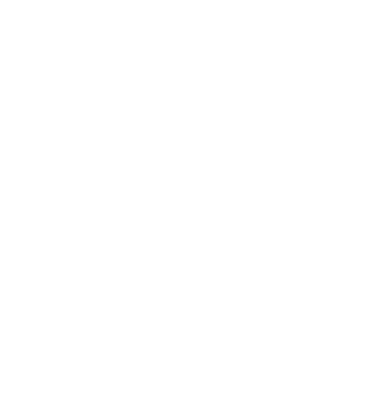
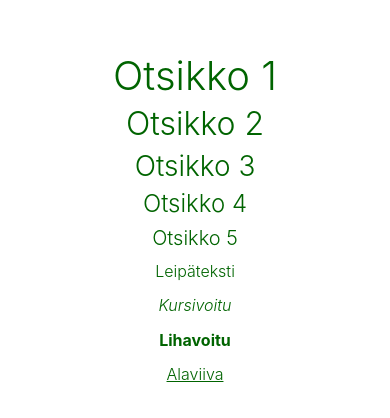
Before and after one commit to jarvisenlaura/RND-React-Native-I, a React Native app: screen / in a window 390 px wide. Shown: the part 190-608 px from the top of the page. Built offline with nearby package versions, Linux system fonts and the light colour scheme.

Commit message:
Update MyAppText.js

```diff
--- a/MyAppText.js
+++ b/MyAppText.js
@@ -1,15 +1,17 @@
+//MyAppText.js
 import React from "react";
 import { Text } from "react-native";
 
 export const textStyles = {
-  fontFamily: "Helvetica",
   fontSize: 16,
   lineHeight: 22.4,
-  color: "black",
+  color: "darkgreen",
   marginTop: 12,
-  fontWeight: "500"
+  fontWeight: "300"
 };
 
-export const MyAppText = ({style, ...props}) => (
-  <Text {...props} style={[textStyles, style]} />
-);
+export const MyAppText = (props) => {
+  return <Text style={[textStyles, props.style]}>
+    {props.text}
+  </Text>
+}
```
